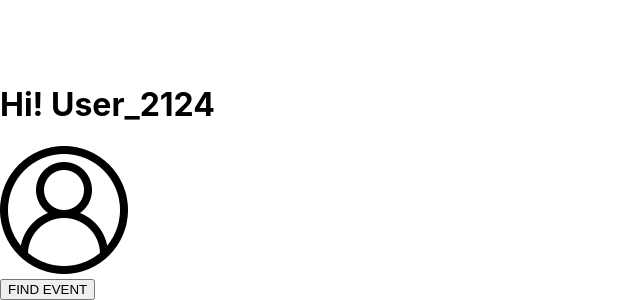
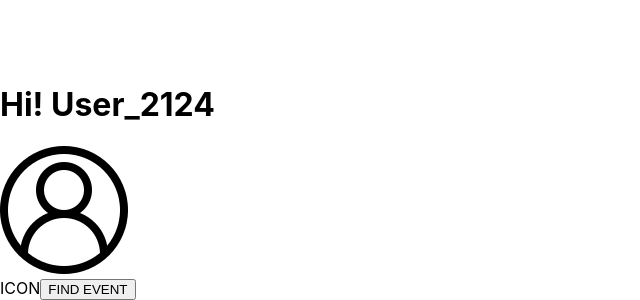
Before and after one commit to GuiltyDogg/angelchoir2, a React (Create React App) app: page / in a window 1280 px wide. Shown: the part 2940-3240 px from the top of the page, without its empty margins (0-640 px from the left). Built offline with nearby package versions, Linux system fonts and the light colour scheme.

Commit message:
Icon index

```diff
--- /dev/null
+++ b/src/design/atoms/icon/index.js
@@ -0,0 +1,5 @@
+function Icon() {
+  return <text>ICON</text>;
+}
+
+export default Icon;
--- a/src/pages/settings/index.js
+++ b/src/pages/settings/index.js
@@ -1,12 +1,14 @@
 import Logo from "../../design/atoms/logo";
 import Button from "../../design/atoms/button";
 import Avatar from "../../design/atoms/avatar";
+import Icon from "../../design/atoms/icon";
 
 function Settings() {
   return (
     <div>
       <Logo></Logo>
       <Avatar></Avatar>
+      <Icon></Icon>
       <Button></Button>
     </div>
   );
```
